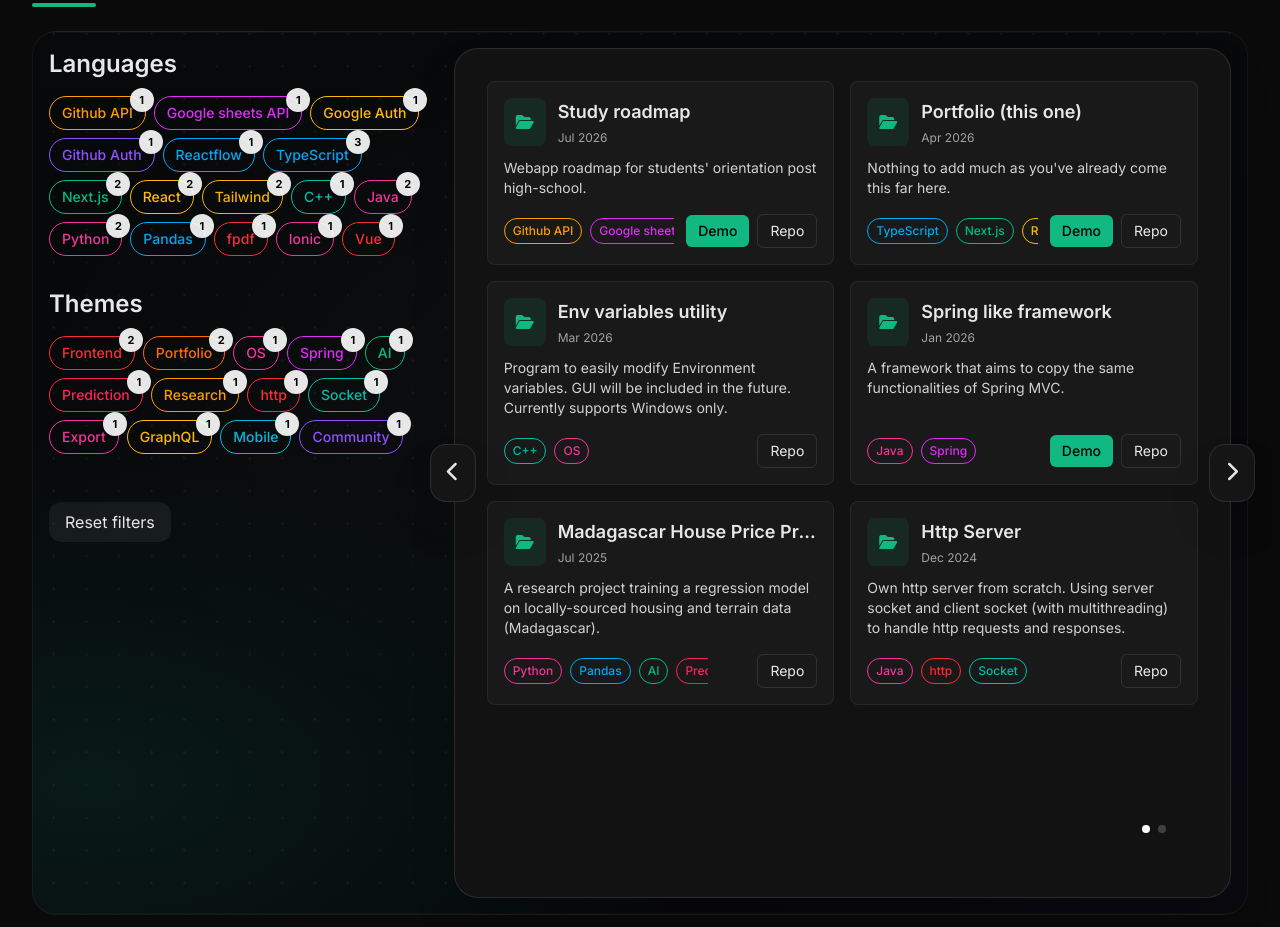
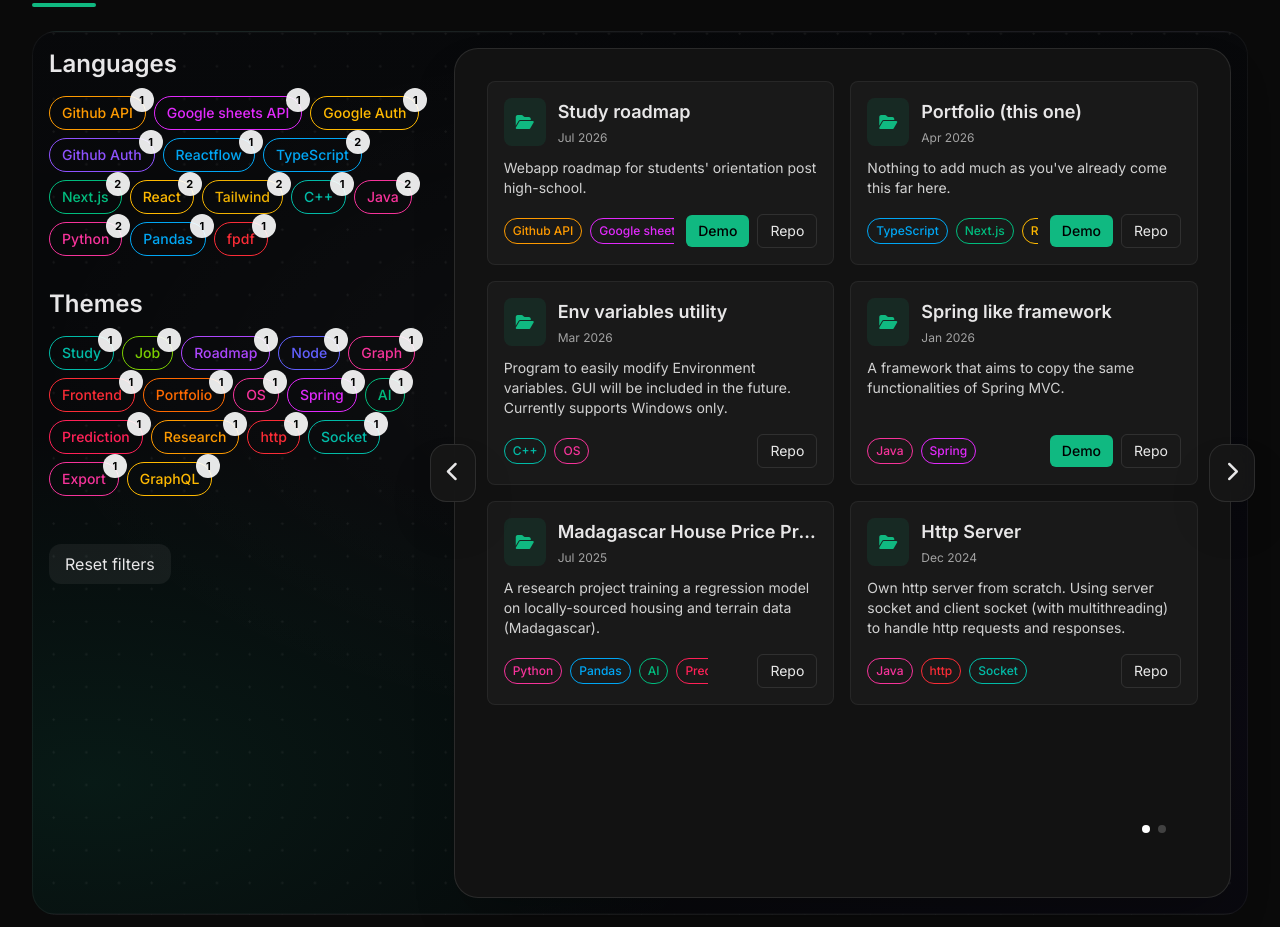
Before and after one commit to gigasandwich/giga-portfolio, a Next.js app: page / in a window 1280 px wide. Shown: the part 2007-2934 px from the top of the page. Built offline with nearby package versions, Linux system fonts and the light colour scheme.

Commit message:
Refactor projects by using a variable for githubUserLink

```diff
--- a/src/data/projects/Main.ts
+++ b/src/data/projects/Main.ts
@@ -1,21 +1,26 @@
 export type ProjectType = {
   title: string;
   languages: string[];
-  themes: string[]; // business domain / short topic
+  themes: string[]; // Business domain / short topic
   description: string;
   demo?: string;
   repo?: string;
   date?: Date; // Initial release date
 };
 
+const githubUserLink = "https://github.com/gigasandwich";
+
 const projects: ProjectType[] = [
   {
     title: "Study roadmap",
-    languages: ["Github API", "Google sheets API", "Google Auth", "Github Auth", "Reactflow", "TypeScript", "Next.js", "React", "Tailwind"],
-    themes: ["Frontend", "Portfolio"],
+    languages: [
+        "Github API", "Google sheets API", "Google Auth", "Github Auth",
+        "Reactflow", "TypeScript", "Next.js", "React", "Tailwind",
+      ],
+    themes: ["Study", "Job", "Roadmap", "Node", "Graph"],
     description:
       "Webapp roadmap for students' orientation post high-school.",
-    repo: "https://github.com/gigasandwich/giga-roadmap",
+    repo: `${githubUserLink}/giga-roadmap`,
     demo: "https://roadmap.gigas.app",
     date: new Date("2026-07-01"),
   },
@@ -25,7 +30,7 @@ const projects: ProjectType[] = [
     themes: ["Frontend", "Portfolio"],
     description:
       "Nothing to add much as you've already come this far here.",
-    repo: "https://github.com/gigasandwich/giga-portfolio",
+    repo: `${githubUserLink}/giga-portfolio`,
     demo: "https://gigalab.tech",
     date: new Date("2026-04-01"),
   },
@@ -35,7 +40,7 @@ const projects: ProjectType[] = [
     themes: ["OS"],
     description:
       "Program to easily modify Environment variables. GUI will be included in the future. Currently supports Windows only.",
-    repo: "https://github.com/gigasandwich/giga-env",
+    repo: `${githubUserLink}/giga-env`,
     date: new Date("2026-03-01"),
   },
   {
@@ -44,7 +49,7 @@ const projects: ProjectType[] = [
     themes: ["http", "Socket"],
     description:
       "Own http server from scratch. Using server socket and client socket (with multithreading) to handle http requests and responses.",
-    repo: "https://github.com/gigasandwich/giga-http-server",
+    repo: `${githubUserLink}/giga-http-server`,
     date: new Date("2024-12-01"),
   },
   {
@@ -53,18 +58,9 @@ const projects: ProjectType[] = [
     themes: ["Spring"],
     description:
       "A framework that aims to copy the same functionalities of Spring MVC.",
-    repo: "https://github.com/gigasandwich/gigaspring",
-    demo: "https://github.com/gigasandwich/gigaspring-lab",
+    repo: `${githubUserLink}/gigaspring`,
+    demo: `${githubUserLink}/gigaspring-lab`,
     date: new Date("2026-01-01"),
-  },
-  {
-    title: "GigaTekken",
-    languages: ["Ionic", "TypeScript", "Vue"],
-    themes: ["Mobile", "Community"],
-    description:
-      "A mobile app for the Tekken community providing character guides, move lists. Syncs with wavu wiki API + offline caching.",
-    // repo: "https://github.com/gigasandwich/giga-tekken",
-    // date: new Date("2025-07-01"),
   },
   {
     title: "LeetCode PDF Export",
@@ -72,8 +68,8 @@ const projects: ProjectType[] = [
     themes: ["Export", "GraphQL"],
     description:
       "A small service that queries LeetCode problems data via GraphQL and generates PDF from the fetched data.",
-    repo: "https://github.com/gigasandwich/giga-leetcode-questions",
-    demo: "https://github.com/gigasandwich/giga-leetcode-questions/blob/master/output/leetcode-questions.pdf",
+    repo: `${githubUserLink}/giga-leetcode-questions`,
+    demo: `${githubUserLink}/giga-leetcode-questions/blob/master/output/leetcode-questions.pdf`,
     date: new Date("2024-09-01"),
   },
   {
@@ -82,7 +78,7 @@ const projects: ProjectType[] = [
     themes: ["AI", "Prediction", "Research"],
     description:
       "A research project training a regression model on locally-sourced housing and terrain data (Madagascar).",
-    repo: "https://github.com/gigasandwich/giga-house-price-predictor",
+    repo: `${githubUserLink}/giga-house-price-predictor`,
     date: new Date("2025-07-01"),
   },
 ];
```
